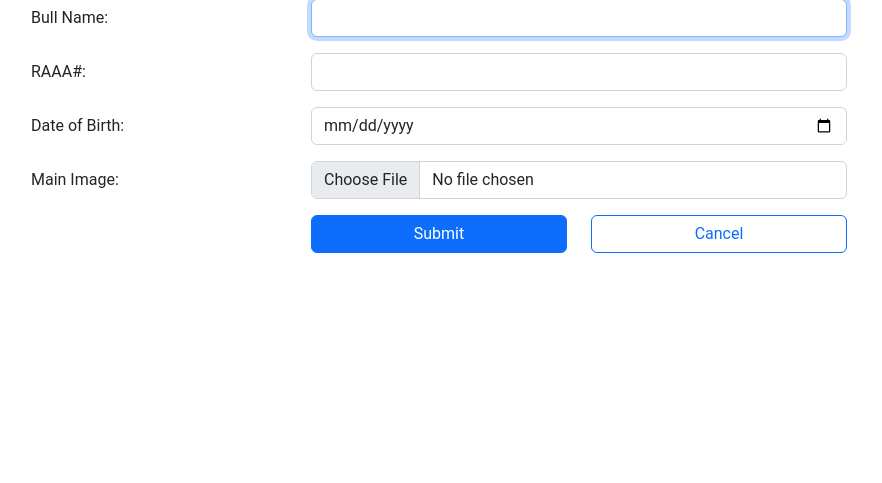
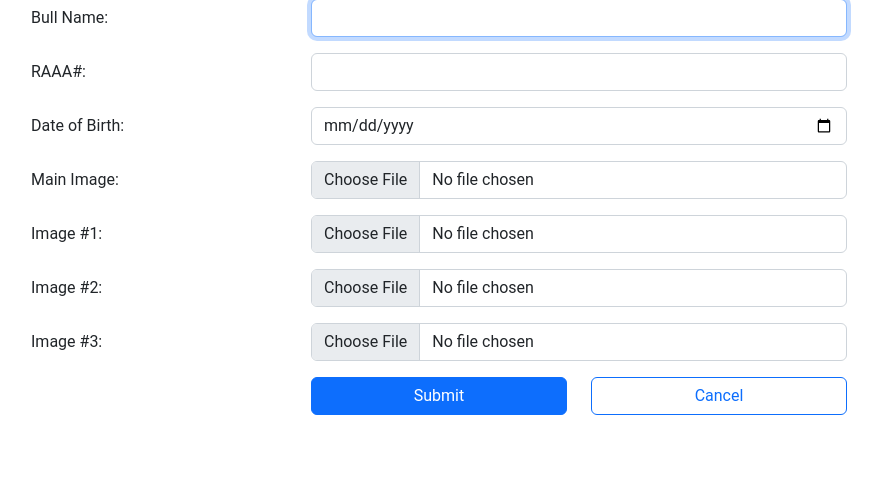
Before and after one commit to esteban24munoz/SpringHillsRanch, a PHP site: page /ranch/Ron/login/control-panel/addBull.php in a window 1280 px wide. Shown: the part 404-887 px from the top of the page, without its empty margins (61-943 px from the left). Before the commit the page ends 657 px from the top, so only its background shows below. Run offline with PHP 8.4, Linux system fonts and the light colour scheme.

Commit message:
changes on cattlephp, addBull, panel and image_util, Error handling working on image uploading!

```diff
--- a/src/css/style.css
+++ b/src/css/style.css
@@ -470,8 +470,6 @@ body {
 .farmer-bkg {
   background-color: var(--clr-secondary);
   background-image: url("../../images/cows-wallpaper.png");
-  background-position: center;
-  /* Center the image */
   background-size: cover;
 }
 
@@ -528,6 +526,7 @@ body {
   gap: 20px;
   justify-content: space-evenly;
   align-items: center;
+  min-height: 100vh;
 }
 
 .contact-container .form-wrapper h3 {
--- a/src/dynamic/cattle.php
+++ b/src/dynamic/cattle.php
@@ -129,19 +129,18 @@
 
   while($row = $result->fetch_assoc()){
 
-    $imagePath = $row['main_img'];
 
       echo "
     <!-- BULLS IN SALE -->
     <div class='bull-product-1'>
         <!-- eCommerce gallery -->
         <div class='product-gallery'>
-          <img src='$imagePath' class='bull-product' id='mainImg' alt='bull-product'>
+          <img src='$row[main_img]' class='bull-product' id='mainImg' alt='bull-product'>
 
           <!-- Small img container -->
           <div class='small-img-ctn'>
             <div class='small-img-col'>
-              <img src='$imagePath' class='small-img' alt='bull-product'>
+              <img src='$row[main_img]' class='small-img' alt='bull-product'>
             </div>
             <div class='small-img-col'>
               <img src='$row[img_1]' class='small-img' alt='bull-product'>
--- a/src/ranch/Ron/login/control-panel/addBull.php
+++ b/src/ranch/Ron/login/control-panel/addBull.php
@@ -40,6 +40,10 @@ if ($_SERVER['REQUEST_METHOD'] == 'POST') {
         // Upload and check error for image uploading
         require('image_util.php');
 
+        if(!empty($errorImg)){
+            break;
+        }
+        else{
             //INSERT VALUES INTO DB
             $sql = "INSERT INTO bulls_db (bullName, raaa, dob, main_img)" . "VALUES ('$bullName', $raaa, '$dob', '$imagesPath')";
             $result = $mysqli->query($sql);
@@ -54,7 +58,6 @@ if ($_SERVER['REQUEST_METHOD'] == 'POST') {
             $raaa = "";
             $dob = "";
 
-
             //BULL ADDED!
             $_SESSION['success'] = "Bull Added Successfully!";
             $_SESSION['checkOut'] = "Check it out";
@@ -62,6 +65,8 @@ if ($_SERVER['REQUEST_METHOD'] == 'POST') {
 
             header("location: panel.php");
             exit;
+
+        }
 
     } while(false);
 
@@ -121,10 +126,17 @@ if ($_SERVER['REQUEST_METHOD'] == 'POST') {
 
               <!-- ERROR MSG   -->
                 <?php
-                if (!empty($errorMsg) || !empty($errorImg)) {
+                if (!empty($errorMsg)) {
                     echo "
                         <div class='alert alert-warning alert-dismissible fade show' role='alert'>
                         <strong>$errorMsg</strong>
+                        <button type='button' class='btn-close' data-bs-dismiss='alert' aria-label='Close'></button>
+                        </div>";
+                }
+                else if(!empty($errorImg)){
+                    echo "
+                        <div class='alert alert-warning alert-dismissible fade show' role='alert'>
+                        <strong>$errorImg</strong>
                         <button type='button' class='btn-close' data-bs-dismiss='alert' aria-label='Close'></button>
                         </div>";
                 }
@@ -163,6 +175,30 @@ if ($_SERVER['REQUEST_METHOD'] == 'POST') {
                         </div>
                     </div>
 
+                    <!-- IMG-1  -->
+                    <div class='row mb-3'>
+                        <label class='col-sm-3 col-form-label' for='img1'>Image #1:</label>
+                        <div class='col-sm-6'>
+                            <input class='form-control' id='img1' type='file' name='img1' required>
+                        </div>
+                    </div>
+
+                    <!-- IMG-2   -->
+                    <div class='row mb-3'>
+                        <label class='col-sm-3 col-form-label' for='img2'>Image #2:</label>
+                        <div class='col-sm-6'>
+                            <input class='form-control' id='img2' type='file' name='img2' required>
+                        </div>
+                    </div>
+
+                    <!-- IMG-3   -->
+                    <div class='row mb-3'>
+                        <label class='col-sm-3 col-form-label' for='img3'>Image #3:</label>
+                        <div class='col-sm-6'>
+                            <input class='form-control' id='img3' type='file' name='img3' required>
+                        </div>
+                    </div>
+
                     <!-- SUBMIT & Cancel -->
                     <div class="row mb-3">
                         <div class="offset-sm-3 col-sm-3 d-grid">
@@ -174,24 +210,6 @@ if ($_SERVER['REQUEST_METHOD'] == 'POST') {
                     </div>
 
                 </form>
-
-                <!-- DISPLAY IMG -->
-
-                <!-- #database connection file
-
-                    // $mysqli = new mysqli ("localhost", "emunoz1", "H01761792", "emunoz1");
-
-                    // $sql = "SELECT image_name FROM springhillsranch";
-
-                    // $result = $mysqli->query($sql);
-
-                    // while($row = $result->fetch_assoc()){
-                    //     echo "
-                    //         <div class='main-upload'>
-                    //             <img src='".$row['image_name']."'>
-                    //         </div>
-                    //     ";
-                    // } -->
         </div>
     </section>
 
--- a/src/ranch/Ron/login/control-panel/panel.php
+++ b/src/ranch/Ron/login/control-panel/panel.php
@@ -112,7 +112,7 @@ if (!isset($_SESSION['username'])) {
                             <div class='offset-sm-3 col-sm-6'>
                                 <div class='alert alert-success alert-dismissible fade show' role='alert'>
                                 <strong>{$_SESSION['success']}</strong>
-                                <a href='../../../../dynamic/cattle.php'>{$_SESSION['checkOut']}</a>
+                                <a href='../../../../dynamic/cattle.php' target='_blank'>{$_SESSION['checkOut']}</a>
                                 <button type='button' class='btn-close' data-bs-dismiss='alert' aria-label='Close'></button>
                                 </div>
                             </div>
--- a/src/style.css
+++ b/src/style.css
@@ -470,8 +470,6 @@ body {
 .farmer-bkg {
   background-color: var(--clr-secondary);
   background-image: url("../../images/cows-wallpaper.png");
-  background-position: center;
-  /* Center the image */
   background-size: cover;
 }
 
@@ -528,6 +526,7 @@ body {
   gap: 20px;
   justify-content: space-evenly;
   align-items: center;
+  min-height: 100vh;
 }
 
 .contact-container .form-wrapper h3 {
--- a/src/style.scss
+++ b/src/style.scss
@@ -518,7 +518,6 @@ body {
 .farmer-bkg{
   background-color: var(--clr-secondary);
   background-image: url('../../images/cows-wallpaper.png');
-  background-position: center; /* Center the image */
   background-size: cover;
 }
 
@@ -582,6 +581,7 @@ body {
   gap: 20px;
   justify-content: space-evenly;
   align-items: center;
+  min-height: 100vh;
 
 
   .form-wrapper{
```
Also changed, not shown: src/ranch/Ron/login/control-panel/image_util.php (+5 -4 lines), images/bullgrass.jpg, images/cows-wallpaper.png, 2 other files. Lines whose indentation alone changed are shown as unchanged.
